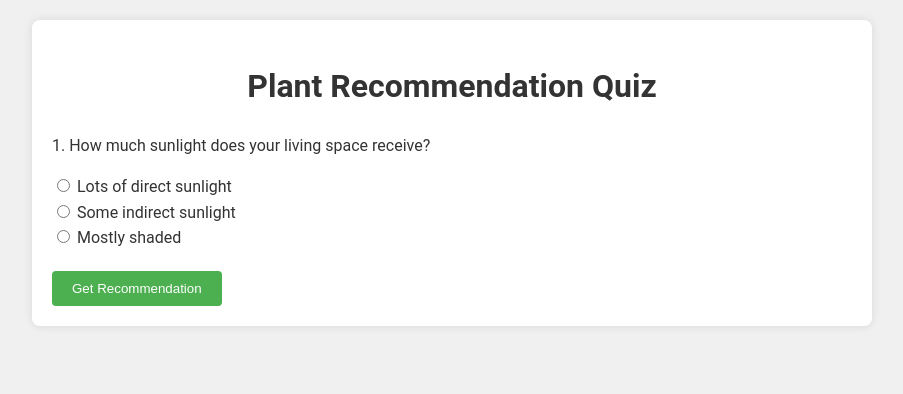
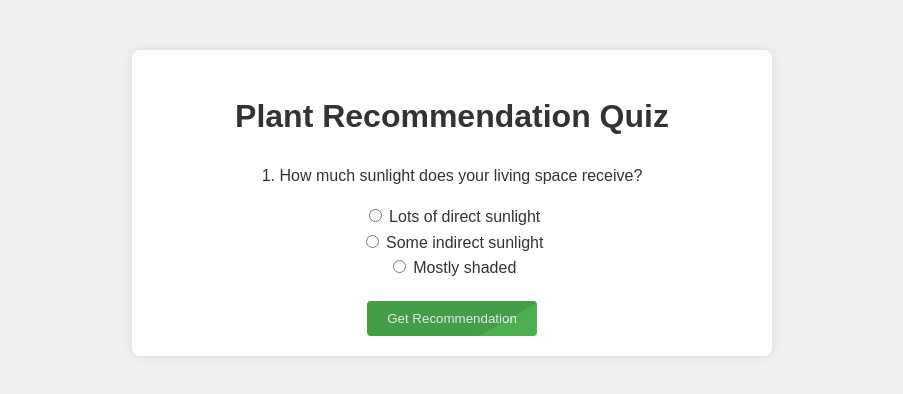
Before and after one commit to GCoopa/plant-reccomendation, a plain HTML site: page index.html in a window 1280 px wide. Shown: the whole page, without its empty margins (188-1091 px from the left). Drawn offline with Linux system fonts and the light colour scheme.

Commit message:
Update index.html

```diff
--- a/index.html
+++ b/index.html
@@ -3,10 +3,53 @@
 <head>
     <meta charset="UTF-8">
     <meta name="viewport" content="width=device-width, initial-scale=1.0">
-    <title>Plant Recommendation Quiz</title>
+    <title>Triangular Button Example</title>
     <link rel="stylesheet" href="styles.css">
+    <style>
+        /* Existing styles */
+        body {
+            font-family: Arial, sans-serif;
+            background-color: #f0f0f0;
+            text-align: center;
+        }
+
+        .container {
+            max-width: 600px;
+            margin: 50px auto;
+            background-color: #fff;
+            padding: 20px;
+            border-radius: 8px;
+            box-shadow: 0 0 10px rgba(0, 0, 0, 0.1);
+        }
+
+        h1 {
+            color: #333;
+            margin-bottom: 20px;
+        }
+
+        .question {
+            margin-bottom: 20px;
+        }
+
+        button,
+        .button {
+            background-color: #4CAF50;
+            color: white;
+            padding: 10px 20px;
+            border: none;
+            border-radius: 4px;
+            cursor: pointer;
+            transition: background-color 0.3s ease;
+        }
+
+        button:hover,
+        .button:hover {
+            background-color: #45a049;
+        }
+    </style>
 </head>
 <body>
+
 <div class="container">
     <h1>Plant Recommendation Quiz</h1>
     <form id="quizForm">
@@ -23,9 +66,9 @@
             </label>
         </div>
 
-            <!-- Repeat similar structure for other questions -->
+        <!-- Other questions -->
 
-            <button type="submit">Get Recommendation</button>
+        <button type="submit" class="button">Get Recommendation</button>
     </form>
 
     <div id="result" class="result">
@@ -33,6 +76,5 @@
     </div>
 </div>
 
-    <script src="script.js"></script>
 </body>
 </html>
```
Lines whose indentation alone changed are shown as unchanged.
